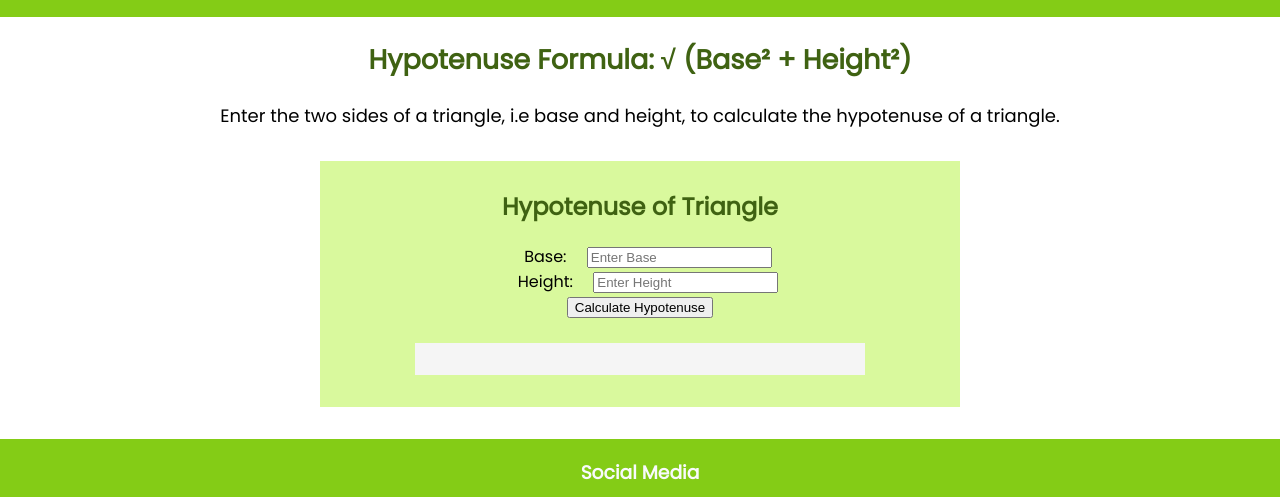
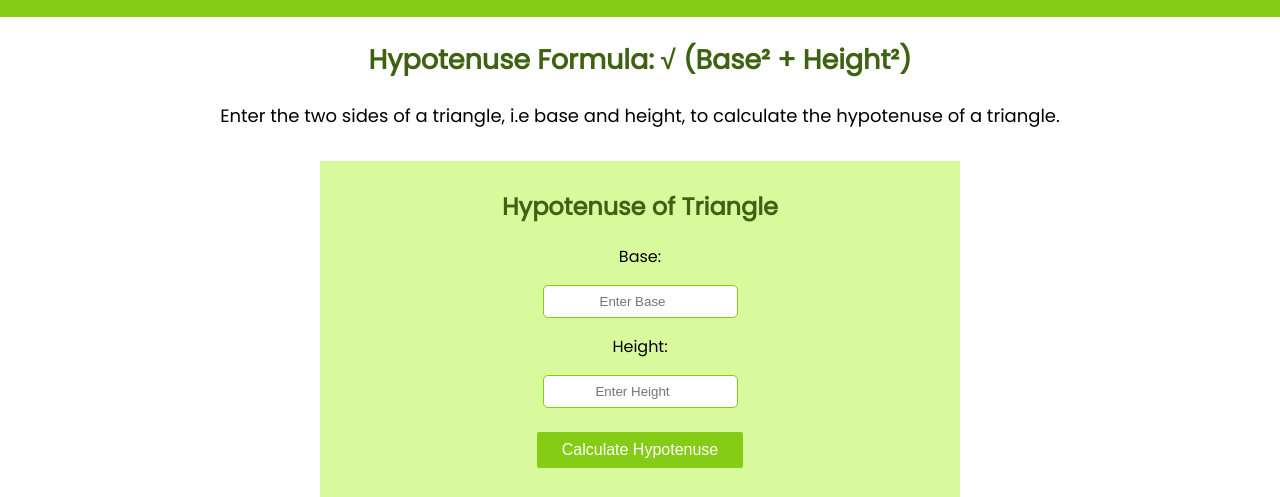
Before and after one commit to rahulmeher23/mark12-Fun-With-Triangles, a plain HTML site: page hypotenuse.html in a window 1280 px wide. Shown: the part 106-603 px from the top of the page. Drawn offline with Linux system fonts and the light colour scheme.

Commit message:
styling: hypotenuse page

```diff
--- a/sytles.css
+++ b/sytles.css
@@ -193,3 +193,30 @@ label {
     color: white;
     cursor: pointer;
 }
+
+/* Hypotenuse styling */
+
+.block {
+    display: block;
+    text-align: center;
+    margin:  1rem auto;
+    padding: 0.5rem;
+    border: 1px solid var(--primary-color);
+    border-radius: 5px;
+}
+
+.hypotenuse-input-fields {
+    text-align: center;
+}
+
+.hypotenuse-button {
+    margin: 0.5rem;
+    text-align: center;
+    font-size: 1rem ;
+    padding: 0.5rem 1.5rem;
+    border: 1px solid var(--primary-color);
+    border-radius: 2px;
+    background-color: var(--primary-color);
+    color: white;
+    cursor: pointer;
+}
```
